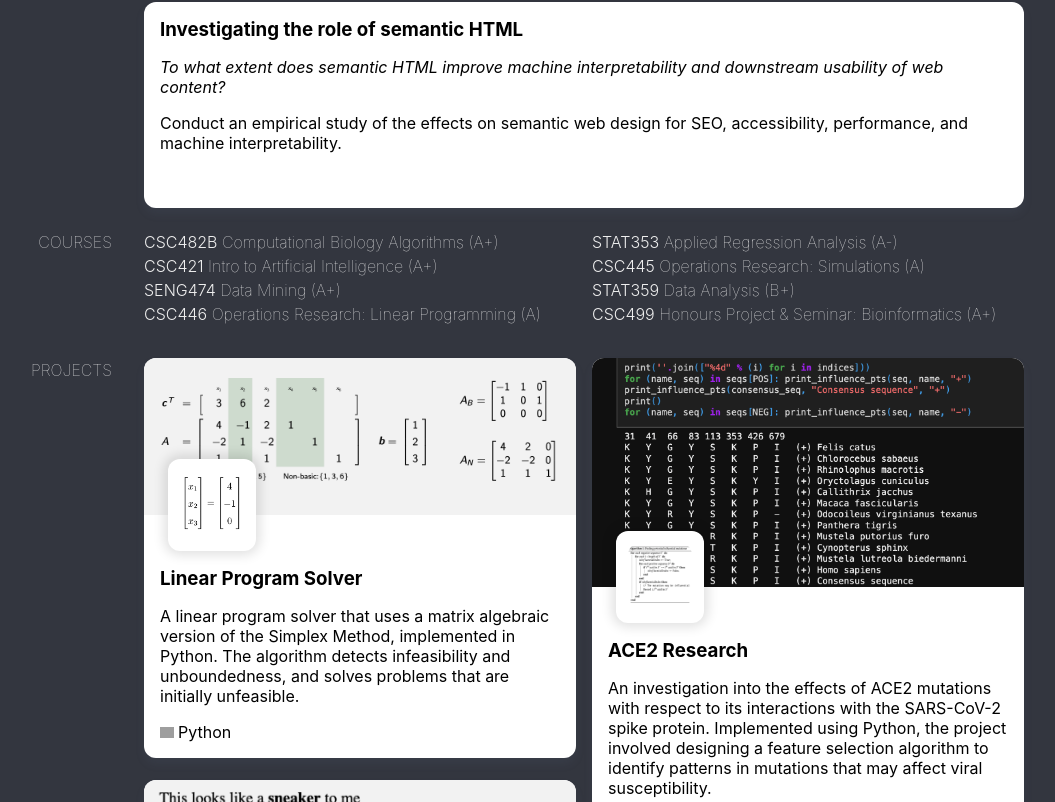
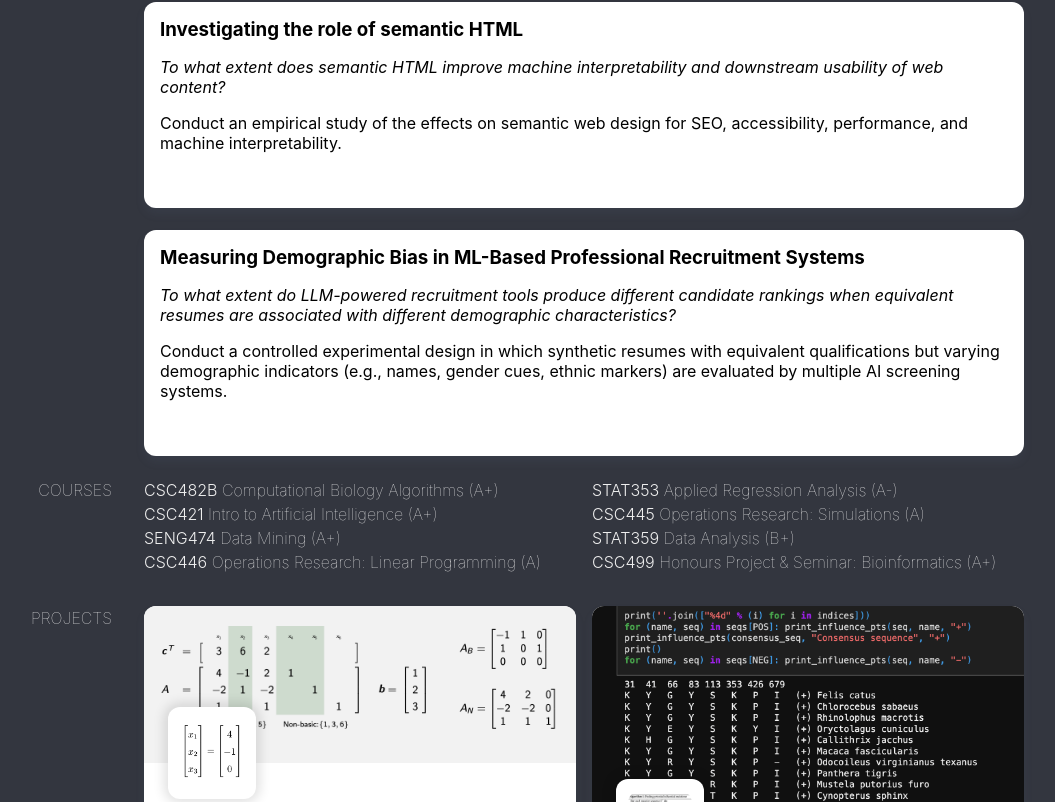
Before and after one commit to zakwht/portfolio, a Next.js app: page / in a window 1280 px wide. Shown: the part 1304-2106 px from the top of the page, without its empty margins (56-1111 px from the left). Built offline with nearby package versions, Linux system fonts and the light colour scheme; grey boxes are pictures that could not be loaded.

Commit message:
add idea #3

```diff
--- a/src/components/Biography.tsx
+++ b/src/components/Biography.tsx
@@ -54,6 +54,16 @@ export const ideas = [
       "Accessibility",
       "Web Engineering"
     ]
+  }, {
+    key: "Recruitment",
+    headline: "Measuring Demographic Bias in ML-Based Professional Recruitment Systems",
+    question: "To what extent do LLM-powered recruitment tools produce different candidate rankings when equivalent resumes are associated with different demographic characteristics?",
+    abstract: "Conduct a controlled experimental design in which synthetic resumes with equivalent qualifications but varying demographic indicators (e.g., names, gender cues, ethnic markers) are evaluated by multiple AI screening systems.",
+    topics: [
+      "Machine Learning",
+      "Data Ethics",
+      "ML Interpretability"
+    ]
   }
 ];
 
--- a/src/components/Proposal.tsx
+++ b/src/components/Proposal.tsx
@@ -40,6 +40,7 @@ const topicColor: { [key: string]: string } = {
   "Data Engineering": "#152",
   "Information Retrieval": "#152",
   "Accessibility": "#741",
+  "Data Ethics": "#741",
   "Web Engineering": "#152",
   "Bioinformatics": "#d7e",
   "Information Visualization": "#741",
```
